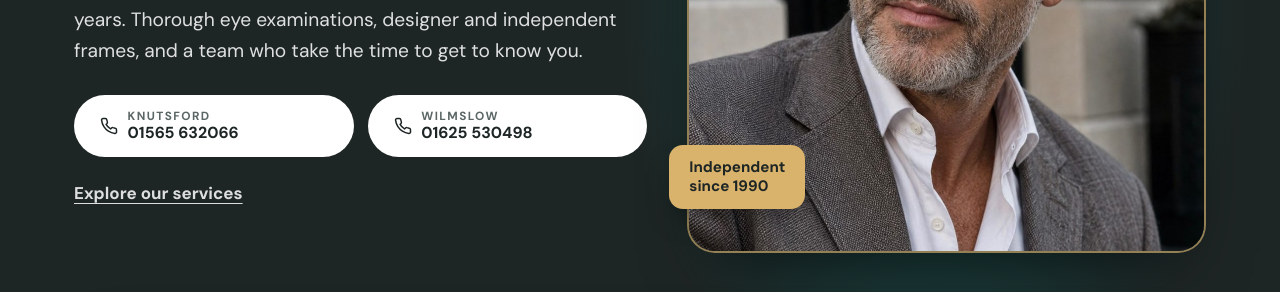
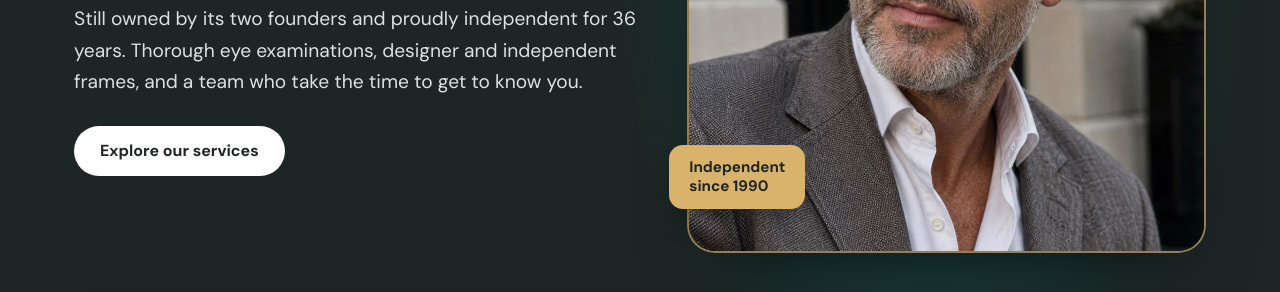
Before and after one commit to jedarlingtonx/theoptometrist.com, a plain HTML site: page index.html in a window 1280 px wide. Shown: the part 508-800 px from the top of the page. Drawn offline with nearby package versions, Linux system fonts and the light colour scheme.

Commit message:
Hero: single Explore our services button
Co-Authored-By: Claude Sonnet 5.5 <noreply@anthropic.com>
Claude-Session: https://claude.ai/code/session_01Gu4sFVSKDDfa5986SEKXuk

```diff
--- a/index.html
+++ b/index.html
@@ -379,11 +379,9 @@ footer address{font-style:normal;line-height:1.6;margin-bottom:12px}
       <span class="eyebrow kicker">Independent opticians, Knutsford and Wilmslow</span>
       <h1>Clear sight, <em>beautifully</em> framed.</h1>
       <p class="lead">Still owned by its two founders and proudly independent for 36 years. Thorough eye examinations, designer and independent frames, and a team who take the time to get to know you.</p>
-      <div class="hero-btns hero-calls">
-        <a class="btn btn-light" href="tel:01565632066"><svg viewBox="0 0 24 24" fill="none" stroke="currentColor" stroke-width="2" stroke-linecap="round" stroke-linejoin="round"><path d="M22 16.9v3a2 2 0 0 1-2.2 2 19.8 19.8 0 0 1-8.6-3.1 19.5 19.5 0 0 1-6-6A19.8 19.8 0 0 1 2.1 4.2 2 2 0 0 1 4.1 2h3a2 2 0 0 1 2 1.7c.1 1 .4 1.9.7 2.8a2 2 0 0 1-.5 2.1L8.1 9.9a16 16 0 0 0 6 6l1.3-1.3a2 2 0 0 1 2.1-.4c.9.3 1.8.6 2.8.7a2 2 0 0 1 1.7 2z"/></svg><span><small>Knutsford</small>01565 632066</span></a>
-        <a class="btn btn-light" href="tel:01625530498"><svg viewBox="0 0 24 24" fill="none" stroke="currentColor" stroke-width="2" stroke-linecap="round" stroke-linejoin="round"><path d="M22 16.9v3a2 2 0 0 1-2.2 2 19.8 19.8 0 0 1-8.6-3.1 19.5 19.5 0 0 1-6-6A19.8 19.8 0 0 1 2.1 4.2 2 2 0 0 1 4.1 2h3a2 2 0 0 1 2 1.7c.1 1 .4 1.9.7 2.8a2 2 0 0 1-.5 2.1L8.1 9.9a16 16 0 0 0 6 6l1.3-1.3a2 2 0 0 1 2.1-.4c.9.3 1.8.6 2.8.7a2 2 0 0 1 1.7 2z"/></svg><span><small>Wilmslow</small>01625 530498</span></a>
+      <div class="hero-btns">
+        <a class="btn btn-light" href="#eye-care">Explore our services</a>
       </div>
-      <p class="hero-more"><a href="#eye-care">Explore our services</a></p>
     </div>
 
     <div class="hero-art">
```
